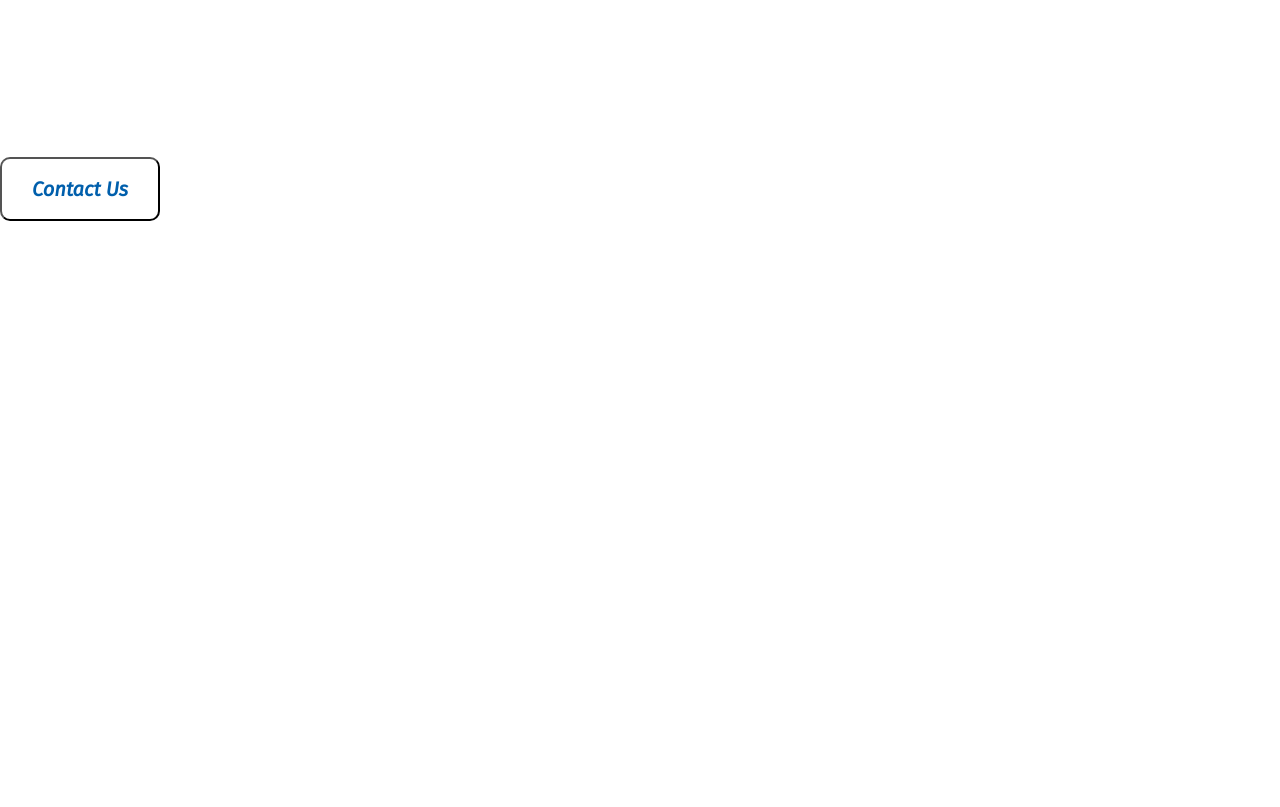
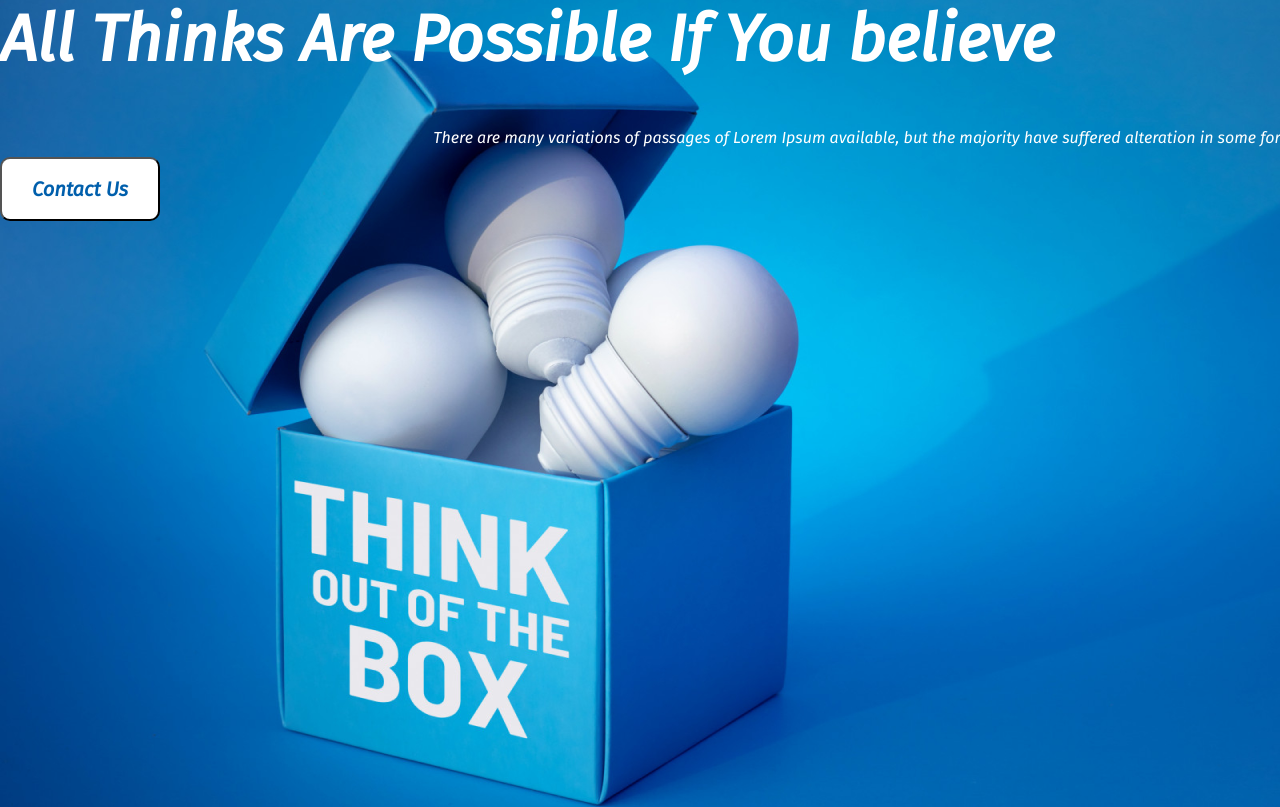
Before and after one commit to Mdmoniruzzama/Happy-new-year-2023, a plain HTML site: page index.html in a window 1280 px wide. Shown: the top 807 px of the page. Drawn offline with Linux system fonts and the light colour scheme; the site is published under a folder, as on GitHub Pages, so addresses that start at the root find nothing.

Commit message:
banner added

```diff
--- a/styles/style.css
+++ b/styles/style.css
@@ -17,7 +17,7 @@ main {
     position: right;
     width: 1600px;
     height: 808px;
-    background-image: url('/images/banner/banner3.png');
+    background-image: url('../images/banner/banner3.png');
 }
 
 
```
